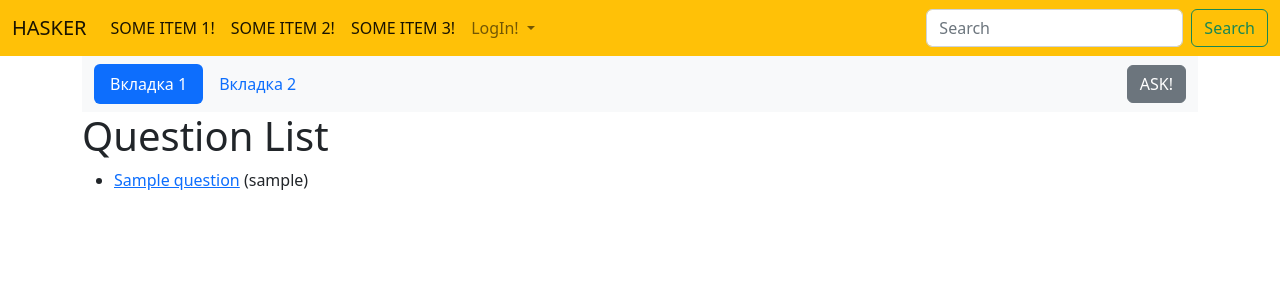
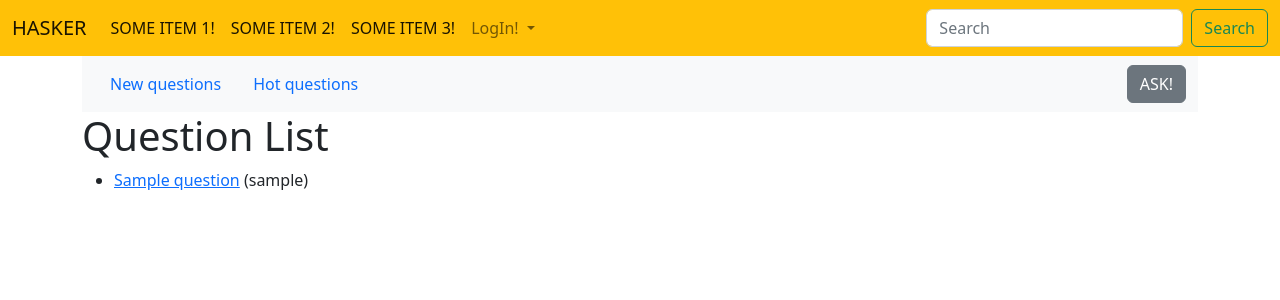
Before and after one commit to erastoff/hasker, a Django app: page /ask/ in a window 1280 px wide. Shown: the top 300 px of the page. Run offline with Django 5.2, Linux system fonts and the light colour scheme; tables that the repository leaves empty hold one stand-in row (values such as "Sample post").

Commit message:
Master - buttons added to the question list page

```diff
--- a/question/templates/question/index.html
+++ b/question/templates/question/index.html
@@ -10,12 +10,20 @@
     <nav class="navbar navbar-expand-lg navbar-light bg-light">
         <div class="container-fluid">
             <ul class="nav nav-pills">
+                <form method="post" class="nav-pills-form">
+                {% csrf_token %}
                 <li class="nav-item">
-                    <a class="nav-link active" href="#tab1" data-bs-toggle="pill">Вкладка 1</a>
+{#                    <a class="nav-link active" href="#tab1" data-bs-toggle="pill">Вкладка 1</a>#}
+                    <button type="submit" class="nav-link {% if active_button == 'option1' %}active{% endif %}" name="filter_option" value="option1">New questions</button>
                 </li>
+                </form>
+                <form method="post" class="nav-pills-form">
+                {% csrf_token %}
                 <li class="nav-item">
-                    <a class="nav-link" href="#tab2" data-bs-toggle="pill">Вкладка 2</a>
+{#                    <a class="nav-link" href="#tab2" data-bs-toggle="pill">Вкладка 2</a>#}
+                    <button type="submit" class="nav-link {% if active_button == 'option2' %}active{% endif %}" name="filter_option" value="option2">Hot questions</button>
                 </li>
+                </form>
             </ul>
             <form class="button">
                     <button type="button" class="btn btn-secondary">ASK!</button>
@@ -23,8 +31,21 @@
         </div>
     </nav>
 </div>
+
+{#<form method="GET" action="{% url 'filter_items' %}">#}
+{#    <button type="submit" name="filter" value="option1">Опция 1</button>#}
+{#    <button type="submit" name="filter" value="option2">Опция 2</button>#}
+{#</form>#}
+{##}
+{#<div id="filtered-items-container">#}
+{#    <!-- Список элементов, которые будут отфильтрованы -->#}
+{#    {% for item in filtered_items %}#}
+{#        <p>{{ item }}</p>#}
+{#    {% endfor %}#}
+{#</div>#}
+
 <h1>Question List</h1>
-  {% if object_list %}
+  {% if question_list %}
     <ul>
       {% for question in question_list %}
       <li>
--- a/question/views.py
+++ b/question/views.py
@@ -1,3 +1,4 @@
+from django.shortcuts import render
 from django.views.generic import ListView
 
 from question.models import Question
@@ -6,3 +7,16 @@ from question.models import Question
 class QuestionListView(ListView):
     model = Question
     template_name = "question/index.html"
+    paginate_by = 20
+
+    def post(self, request):
+        filter_option = request.POST.get("filter_option")
+        active_button = request.POST.get("filter_option", "option1")
+        if filter_option == "option1":
+            questions = Question.objects.order_by("-created_at")
+        elif filter_option == "option2":
+            questions = Question.objects.order_by("created_at")
+        else:
+            questions = Question.objects.all()
+        context = {"question_list": questions, "active_button": active_button}
+        return render(request, self.template_name, context)
```
